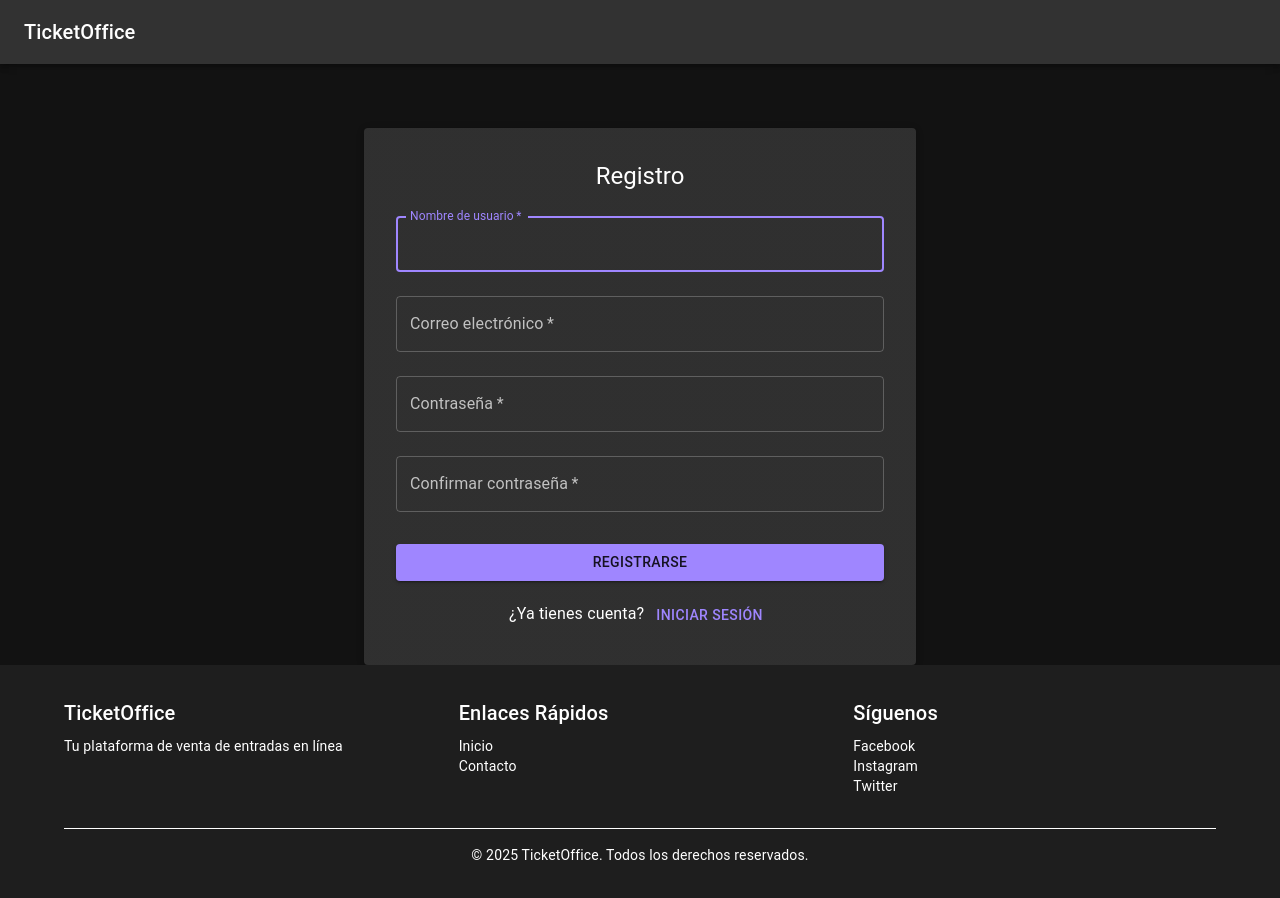
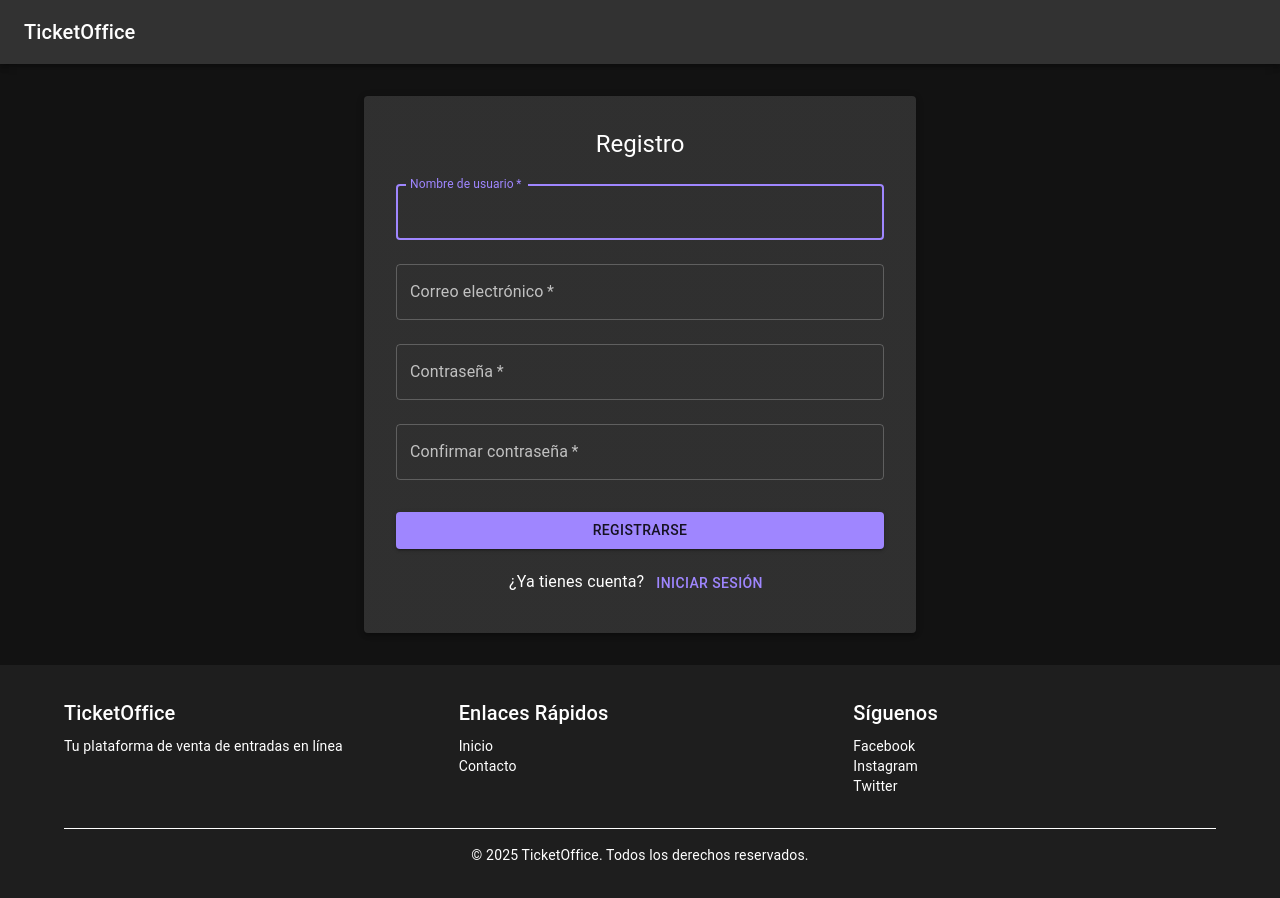
Before and after one commit to alejandrojuarez675/ticketoffice-frontend-2, a React (Create React App) app: page /register in a window 1280 px wide. Shown: the top 898 px of the page. Built offline with nearby package versions, Linux system fonts and the light colour scheme.

Commit message:
update margins on login pages

```diff
--- a/src/pages/LoginPage.tsx
+++ b/src/pages/LoginPage.tsx
@@ -57,7 +57,8 @@ const Login: React.FC = () => {
     <Container component="main" maxWidth="xs">
       <Box
         sx={{
-          marginTop: 8,
+          marginTop: 4,
+          marginBottom: 4,
           display: 'flex',
           flexDirection: 'column',
           alignItems: 'center',
--- a/src/pages/RegisterPage.tsx
+++ b/src/pages/RegisterPage.tsx
@@ -60,7 +60,8 @@ const Register: React.FC = () => {
     <Container maxWidth="sm">
       <Box
         sx={{
-          marginTop: 8,
+          marginTop: 4,
+          marginBottom: 4,
           display: 'flex',
           flexDirection: 'column',
           alignItems: 'center',
```
